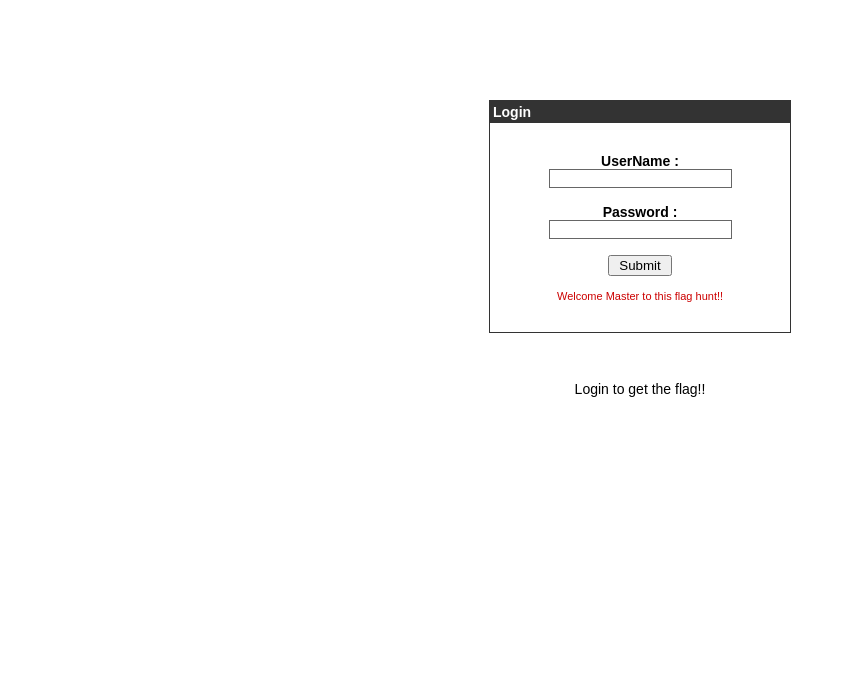
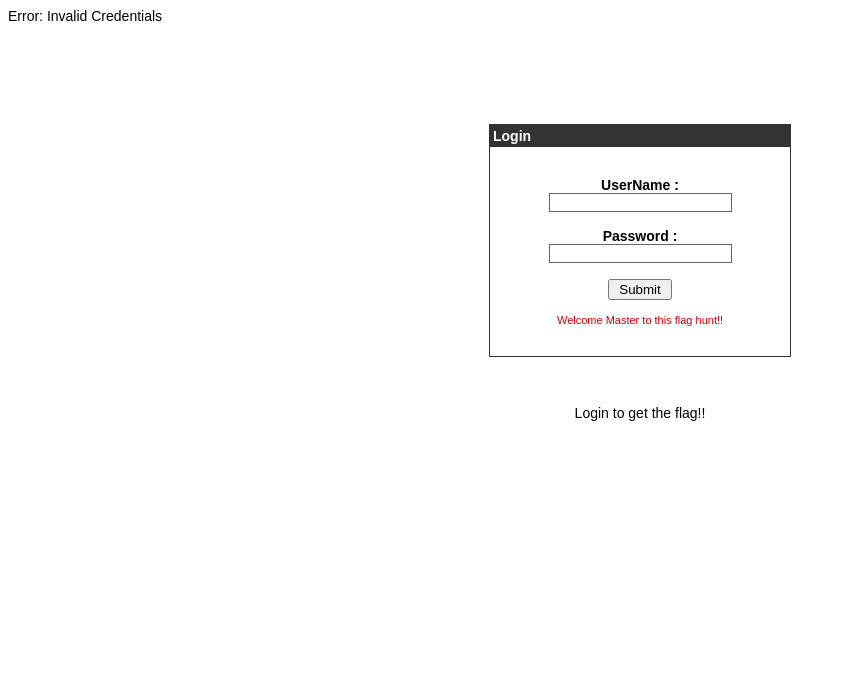
Before and after one commit to saifullahdabir/AppSec, a PHP site: page /login.php in a window 1280 px wide. Shown: the top 699 px of the page, without its empty margins (0-845 px from the left). Run offline with PHP 8.4, Linux system fonts and the light colour scheme; tables that the repository leaves empty or names only in its code hold one stand-in row (values such as "Sample post").

Commit message:
Update login.php

```diff
--- a/login.php
+++ b/login.php
@@ -14,7 +14,7 @@ if($link2 === false){
     die("ERROR: Could not connect. " . mysqli_connect_error());
 }
 
-if (isset($_POST["username"])) {
+if (isset($_POST['username'])) {
 	$username = $_POST['username'];
 }
 else {
@@ -22,7 +22,7 @@ else {
 
 }
 
-if (isset($_POST["password"])) {
+if (isset($_POST['password'])) {
 	$password = $_POST['password'];
 }
 else {
@@ -46,9 +46,9 @@ if ($result = $link2->query($sql)) {
 		echo'</table>';
 	}
 }
-/* else{
-	echo "Error: secret could not be saved";
-} */
+else{
+	echo "Error: Invalid Credentials";
+}
 $link2->close();
 
 ?>
```
